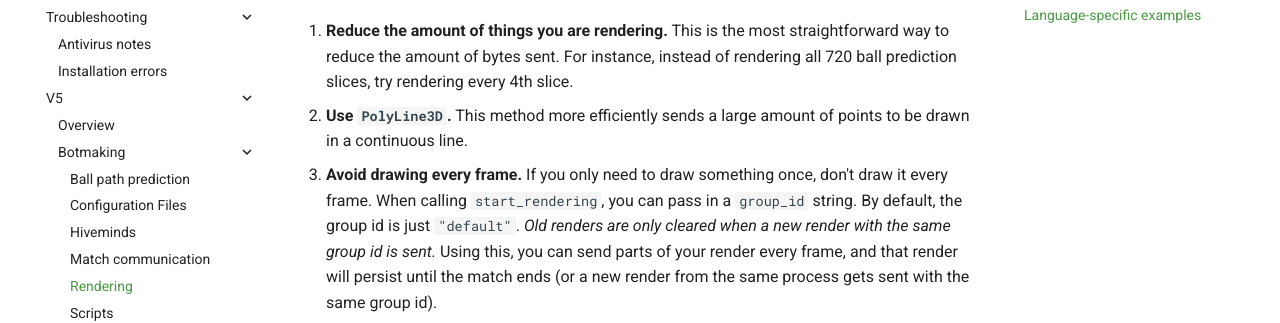
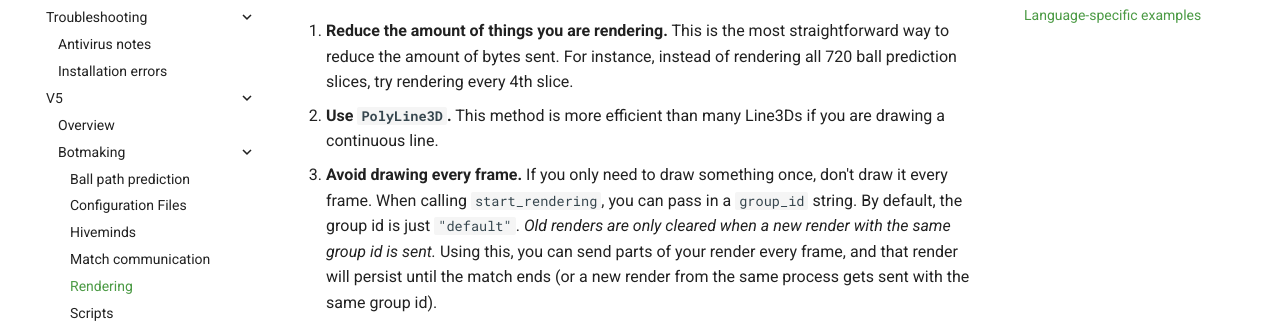
Before and after one commit to RLBot/wiki, an MkDocs documentation site: the page built from docs/v5/botmaking/rendering.md, in a window 1280 px wide and 900 px high, scrolled down 1436 px. Shown: the part 246-569 px from the top of the window. Built offline with MkDocs 1.6.1 and Material for MkDocs 9.7.7, drawn with Linux system fonts in a browser that asks for light colours; comment, search, counter and statistics services are not loaded.

Commit message:
Update docs/v5/botmaking/rendering.md
Co-authored-by: Nicolaj 'Eastvillage' Ø Jensen <nicoesterby@gmail.com>

```diff
--- a/docs/v5/botmaking/rendering.md
+++ b/docs/v5/botmaking/rendering.md
@@ -49,7 +49,7 @@ There are a few ways to get around this.
     This is the most straightforward way to reduce the amount of bytes sent.
     For instance, instead of rendering all 720 ball prediction slices, try rendering every 4th slice.
 2. **Use `PolyLine3D`.**
-    This method more efficiently sends a large amount of points to be drawn in a continuous line.
+    This method is more efficient than many Line3Ds if you are drawing a continuous line.
 3. **Avoid drawing every frame.**
     If you only need to draw something once, don't draw it every frame.
     When calling `start_rendering`, you can pass in a `group_id` string.
```
